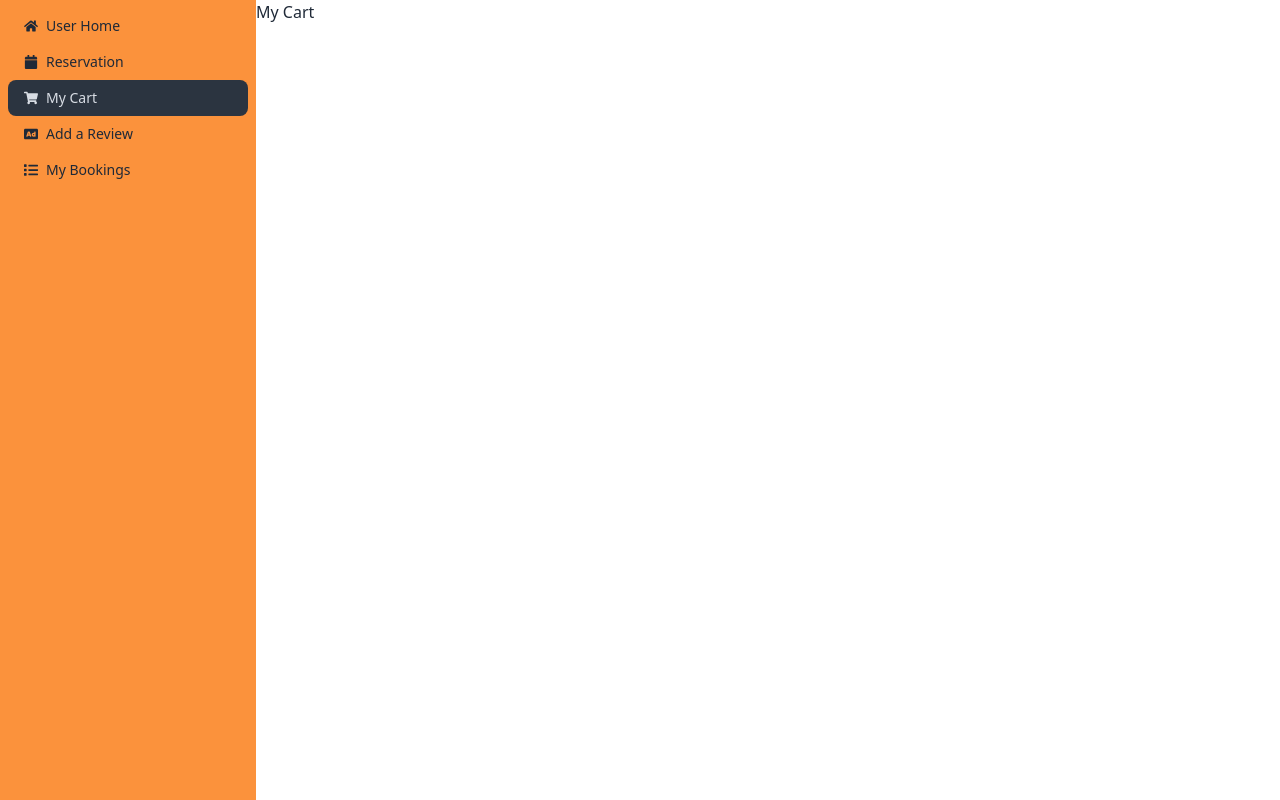
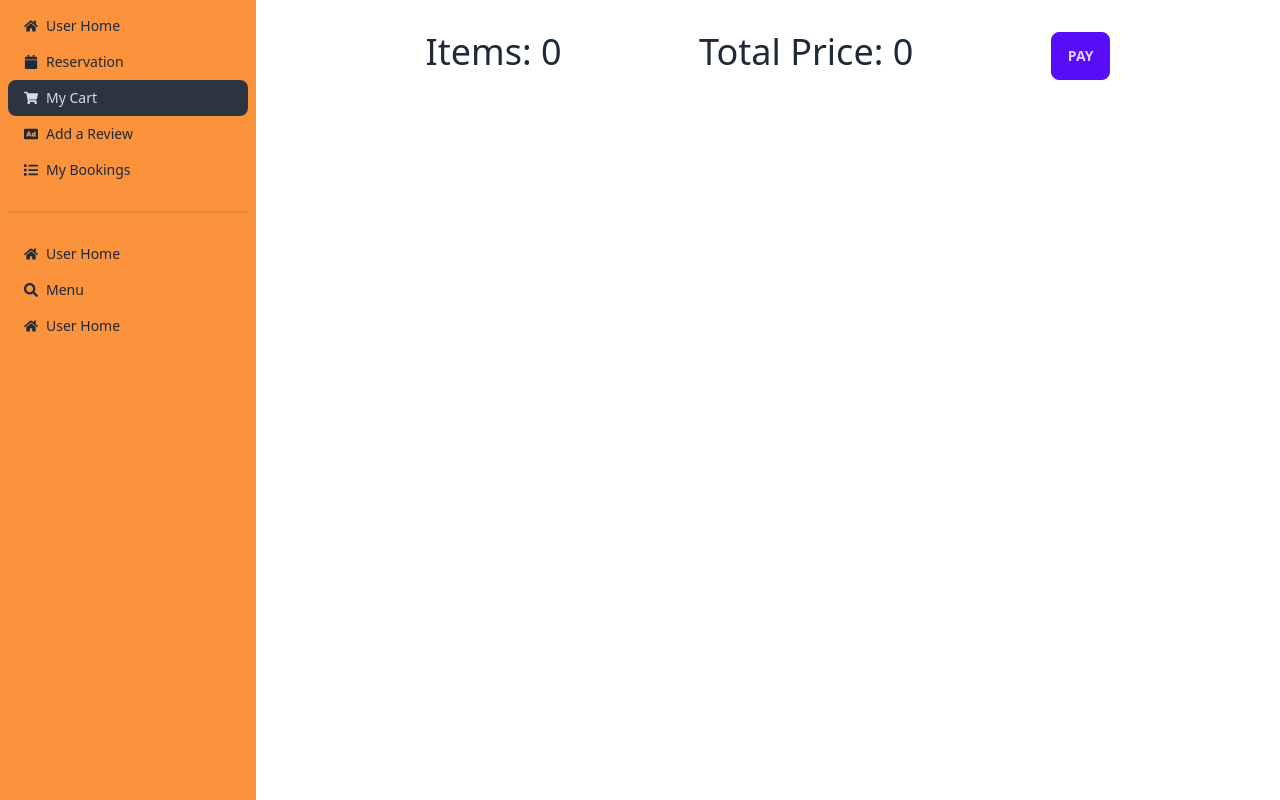
Before and after one commit to Shahriyar001/bistro-boss-client, a React (Vite) app: page /dashboard/cart in a window 1280 px wide. Built offline with nearby package versions, Linux system fonts and the light colour scheme; no server answers.

Commit message:
Cart Data From Custom Hook And Calculate Total Price

```diff
--- a/src/Layout/Dashboard.jsx
+++ b/src/Layout/Dashboard.jsx
@@ -3,6 +3,7 @@
   FaCalendar,
   FaHome,
   FaList,
+  FaSearch,
   FaShoppingCart,
 } from "react-icons/fa";
 import { NavLink, Outlet } from "react-router-dom";
@@ -43,10 +44,29 @@
               <FaList /> My Bookings
             </NavLink>
           </li>
+          <div className="divider"></div>
+          <li>
+            <NavLink to="/">
+              {" "}
+              <FaHome /> User Home
+            </NavLink>
+          </li>
+          <li>
+            <NavLink to="/order/salad">
+              {" "}
+              <FaSearch /> Menu
+            </NavLink>
+          </li>
+          <li>
+            <NavLink to="/">
+              {" "}
+              <FaHome /> User Home
+            </NavLink>
+          </li>
         </ul>
       </div>
       {/* dashboard content  */}
-      <div className="flex-1">
+      <div className="flex-1 p-8">
         <Outlet></Outlet>
       </div>
     </div>
--- a/src/Pages/Dashboard/Cart/Cart.jsx
+++ b/src/Pages/Dashboard/Cart/Cart.jsx
@@ -1,7 +1,15 @@
+import useCart from "../../../hooks/useCart";
+
 const Cart = () => {
+  const [cart] = useCart();
+  const totalPrice = cart.reduce((total, item) => total + item.price, 0);
   return (
     <div>
-      <h1>My Cart</h1>
+      <div className="flex justify-evenly">
+        <h1 className="text-4xl">Items: {cart.length}</h1>
+        <h1 className="text-4xl">Total Price: {totalPrice}</h1>
+        <button className="btn btn-primary">Pay</button>
+      </div>
     </div>
   );
 };
```
